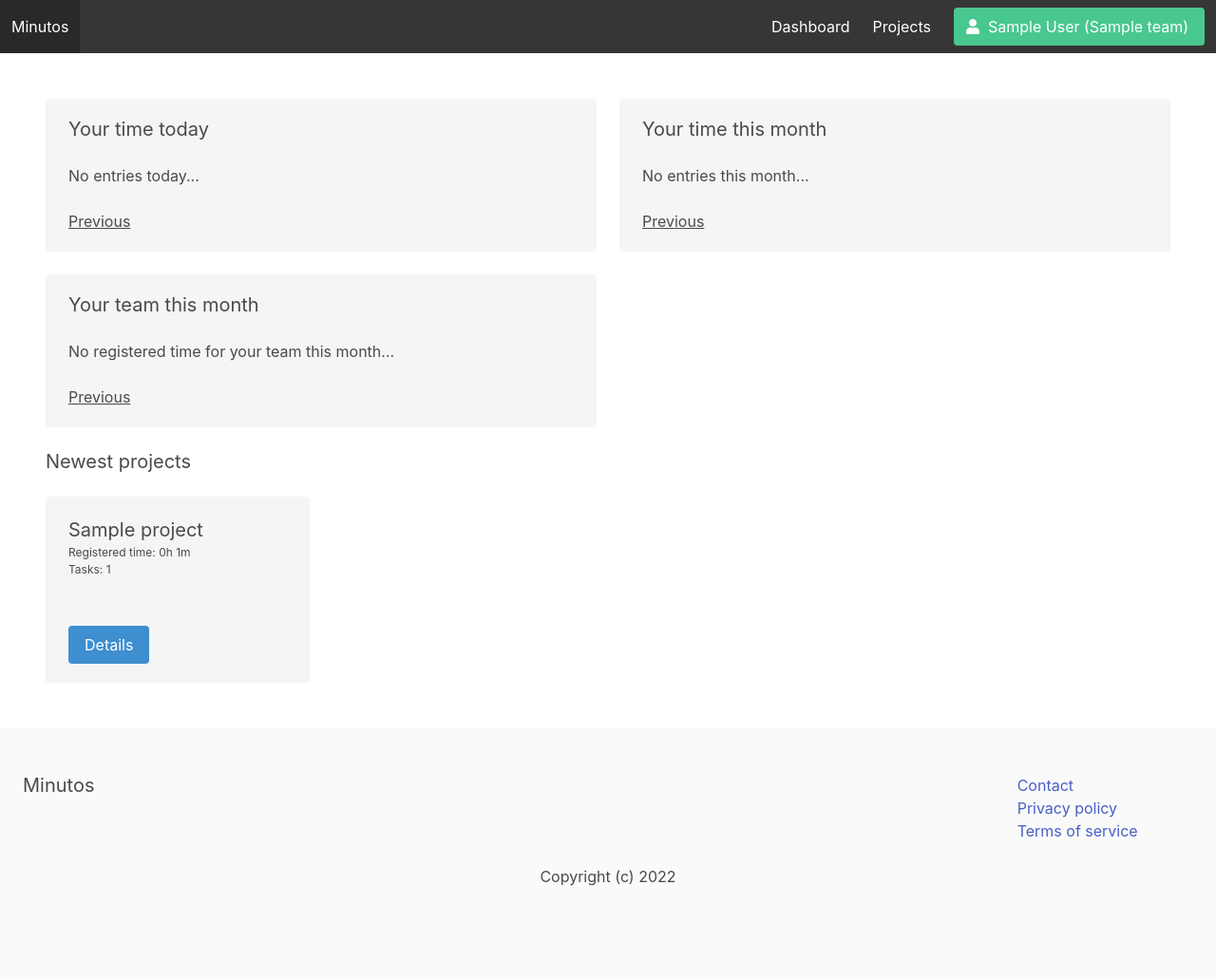
After one commit to napestershine/minutos, a Django app: page /dashboard/ in a window 1280 px wide. The commit adds this page. Shown: the whole page at 95% size. Run offline with Django 4.2, Linux system fonts and the light colour scheme; a user stored in the database is signed in; tables that the repository leaves empty hold one stand-in row (values such as "Sample post"); some libraries are stand-ins or nearby versions.

Commit message:
created dashboard

```diff
--- a/apps/core/templates/core/base.html
+++ b/apps/core/templates/core/base.html
@@ -31,6 +31,7 @@
                 {% if not request.user.is_authenticated %}
                     <a href="{% url 'plans' %}" class="navbar-item"> Plans </a>
                 {% else %}
+                    <a href="{% url 'dashboard' %}" class="navbar-item"> Dashboard </a>
                     <a href="{% url 'project:projects' %}" class="navbar-item"> Projects </a>
                 {% endif %}
                 <div class="navbar-item">
--- /dev/null
+++ b/apps/dashboard/templates/dashboard/dashboard.html
@@ -0,0 +1,181 @@
+{% extends 'core/base.html' %}
+
+{% load dashboardextras %}
+
+{% block title %}Dashboard{% endblock %}
+
+{% block content %}
+    <div class="columns is-multiline">
+        <div class="column is-6">
+            <div class="notification">
+                <h2 class="subtitle">
+                    Your time
+                    {% if num_days is 0 %}
+                        today
+                    {% else %}
+                        {{ date_user|date:'Y-m-d' }}
+                    {% endif %}
+                </h2>
+                {% if date_entries %}
+                    <table class="table is-fullwidth" style="text-align: left;">
+                        <thead>
+                        <tr>
+                            <th>Task</th>
+                            <th>Project</th>
+                            <th>Time</th>
+                        </tr>
+                        </thead>
+
+                        <tbody>
+                        {% for entry in date_entries %}
+                            <tr>
+                                <td>{{ entry.task.title }}</td>
+                                <td>{{ entry.project.title }}</td>
+                                <td>{{ entry.minutes|format_minutes }}</td>
+                            </tr>
+                        {% endfor %}
+
+                        </tbody>
+                        <tfoot>
+                        <tr>
+                            <td colspan="2">Total</td>
+                            <td>{{ time_for_user_and_date|format_minutes }}</td>
+                        </tr>
+                        </tfoot>
+                    </table>
+                {% else %}
+                    <p class="block">No entries today...</p>
+                {% endif %}
+
+                <a href="?num_days={{ num_days|add:'1' }}" class="mt-4">Previous</a>
+                {% if num_days > 0 %}
+                    <a href="?num_days={{ num_days|add:'-1' }}" class="mt-4">Next</a>
+                {% endif %}
+            </div>
+        </div>
+
+        <div class="column is-6">
+            <div class="notification">
+                <h2 class="subtitle">
+                    Your time
+                    {% if user_num_months is 0 %}
+                        this month
+                    {% else %}
+                        {{ user_month|date:'Y-m' }}
+                    {% endif %}
+                </h2>
+
+                {% if time_for_user_and_month %}
+                    <table class="table is-fullwidth" style="text-align: left;">
+                        <thead>
+                        <tr>
+                            <th>Project</th>
+                            <th>Time</th>
+                        </tr>
+                        </thead>
+
+                        <tbody>
+                        {% for project in all_projects %}
+                            {% if project.time_for_user_and_project_and_month > 0 %}
+
+                                <tr>
+                                    <td>{{ project.title }}</td>
+                                    <td>{{ project.time_for_user_and_project_and_month|format_minutes }}</td>
+                                </tr>
+                            {% endif %}
+                        {% endfor %}
+
+                        </tbody>
+                        <tfoot>
+                        <tr>
+                            <td><strong>Total</strong></td>
+                            <td><strong>{{ time_for_user_and_month|format_minutes }}</strong></td>
+                        </tr>
+                        </tfoot>
+                    </table>
+                {% else %}
+                    <p class="block">No entries this month...</p>
+                {% endif %}
+
+                <a href="?user_num_months={{ user_num_months|add:'1' }}" class="mt-4">Previous</a>
+                {% if user_num_months > 0 %}
+                    <a href="?user_num_months={{ user_num_months|add:'-1' }}" class="mt-4">Next</a>
+                {% endif %}
+            </div>
+        </div>
+
+        {% if request.user == team.created_by %}
+            <div class="column is-6">
+                <div class="notification">
+                    <h2 class="subtitle">
+                        Your team
+                        {% if team_num_months is 0 %}
+                            this month
+                        {% else %}
+                            {{ team_month|date:'Y-m' }}
+                        {% endif %}
+                    </h2>
+
+                    {% if time_for_team_and_month > 0 %}
+                        <table class="table is-fullwidth" style="text-align: left;">
+                            <thead>
+                            <tr>
+                                <th>Name</th>
+                                <th>Time</th>
+                            </tr>
+                            </thead>
+
+                            <tbody>
+                            {% for member in members %}
+                                <tr>
+                                    <td>{% firstof member.get_full_name member.username %}</td>
+                                    <td>{{ member.time_for_user_and_team_and_month|format_minutes }}</td>
+                                </tr>
+                            {% endfor %}
+
+                            </tbody>
+                            <tfoot>
+                            <tr>
+                                <td><strong>Total</strong></td>
+                                <td><strong>{{ time_for_user_and_month|format_minutes }}</strong></td>
+                            </tr>
+                            </tfoot>
+                        </table>
+                    {% else %}
+                        <p class="block">No registered time for your team this month...</p>
+                    {% endif %}
+
+                    <a href="?team_num_months={{ team_num_months|add:'1' }}" class="mt-4">Previous</a>
+                    {% if team_num_months > 0 %}
+                        <a href="?team_num_months={{ team_num_months|add:'-1' }}" class="mt-4">Next</a>
+                    {% endif %}
+
+                </div>
+            </div>
+        {% endif %}
+    </div>
+    <div class="columns is-multiline">
+        <div class="column is-12">
+            <h2 class="subtitle">Newest projects</h2>
+        </div>
+
+        {% for project in projects %}
+            <div class="column is-3">
+                <div class="notification">
+                    <h2 class="is-size-5">{{ project.title }}</h2>
+                    <p class="is-size-7">Registered time: {{ project.registered_time|format_minutes }}</p>
+                    <p class="is-size-7">Tasks: {{ project.num_tasks_todo }}</p>
+                    <hr>
+                    <a href="{% url 'project:project' project.id %}" class="button is-info">Details</a>
+                </div>
+            </div>
+        {% empty %}
+            <div class="column is-3">
+                <div class="notification">
+                    <p>No projects yet...</p>
+                </div>
+            </div>
+        {% endfor %}
+
+    </div>
+{% endblock %}
--- /dev/null
+++ b/apps/dashboard/templatetags/dashboardextras.py
@@ -0,0 +1,9 @@
+from django import template
+
+
+def format_minutes(value):
+    return '{:2d}h {:2d}m'.format(*divmod(value, 60))
+
+
+register = template.Library()
+register.filter('format_minutes', format_minutes)
--- a/apps/dashboard/urls.py
+++ b/apps/dashboard/urls.py
@@ -1,6 +1,9 @@
 from django.urls import path, include
 
+from .views import dashboard
+
 urlpatterns = [
+    path('', dashboard, name='dashboard'),
     path('projects/', include('apps.project.urls')),
     path('myaccount/', include('apps.userprofile.urls')),
     path('myaccount/teams/', include('apps.team.urls')),
--- a/apps/dashboard/views.py
+++ b/apps/dashboard/views.py
@@ -1,3 +1,75 @@
-from django.shortcuts import render
+# import python
+from datetime import datetime, timedelta
+from dateutil.relativedelta import relativedelta
 
-# Create your views here.
+# import django
+from django.contrib.auth.decorators import login_required
+from django.shortcuts import render, redirect, get_object_or_404
+
+# Import models
+from apps.project.models import Entry
+from apps.team.models import Team
+
+# utilities
+from .utilities import get_time_for_user_and_date, get_time_for_team_and_month, get_time_for_user_and_month
+from .utilities import get_time_for_user_and_project_and_month, get_time_for_user_and_team_and_month
+
+
+# Views
+
+@login_required
+def dashboard(request):
+    # Check if active team
+    if not request.user.userprofile.active_team_id:
+        return redirect('myaccount')
+
+    # Get team and set variable
+
+    team = get_object_or_404(Team, pk=request.user.userprofile.active_team_id, status=Team.ACTIVE)
+    all_projects = team.projects.all()
+    members = team.members.all()
+
+    # user date, pagination
+    num_days = int(request.GET.get('num_days', 0))
+    date_user = datetime.now() - timedelta(days=num_days)
+    date_entries = Entry.objects.filter(team=team, created_by=request.user, created_at__date=date_user, is_tracked=True)
+
+    # user month, pagination
+    user_num_months = int(request.GET.get('user_num_months', 0))
+    user_month = datetime.now() - relativedelta(months=user_num_months)
+
+    for project in all_projects:
+        project.time_for_user_and_project_and_month = get_time_for_user_and_project_and_month(
+            team,
+            project,
+            request.user,
+            user_month)
+
+    # team month, pagination
+
+    team_num_months = int(request.GET.get('team_num_months', 0))
+    team_month = datetime.now() - relativedelta(months=team_num_months)
+
+    for member in members:
+        member.time_for_user_and_team_and_month = get_time_for_user_and_team_and_month(
+            team,
+            member,
+            team_month)
+
+    context = {
+        'team': team,
+        'all_projects': all_projects,
+        'projects': all_projects[0:4],
+        'date_entries': date_entries,
+        'num_days': num_days,
+        'date_user': date_user,
+        'members': members,
+        'user_num_months': user_num_months,
+        'user_month': user_month,
+        'team_num_months': team_num_months,
+        'team_month': team_month,
+        'time_for_user_and_date': get_time_for_user_and_date(team, request.user, date_user),
+        'time_for_user_and_month': get_time_for_user_and_month(team, request.user, user_month),
+        'time_for_team_and_month': get_time_for_team_and_month(team, team_month),
+    }
+    return render(request, 'dashboard/dashboard.html', context)
--- a/apps/project/templates/project/edit_entry.html
+++ b/apps/project/templates/project/edit_entry.html
@@ -7,7 +7,7 @@
         <nav class="breadcrumb" aria-label="breadcrumbs">
             <ul>
                 <li>
-                    <a href="#">Dashboard</a>
+                    <a href="{% url 'dashboard' %}">Dashboard</a>
                 </li>
                 <li>
                     <a href="{% url 'project:projects' %}">Projects</a>
--- a/apps/project/templates/project/edit_project.html
+++ b/apps/project/templates/project/edit_project.html
@@ -7,7 +7,7 @@
         <nav class="breadcrumb" aria-label="breadcrumbs">
             <ul>
                 <li>
-                    <a href="#">Dashboard</a>
+                    <a href="{% url 'dashboard' %}">Dashboard</a>
                 </li>
                 <li>
                     <a href="{% url 'project:projects' %}">Projects</a>
--- a/apps/project/templates/project/edit_task.html
+++ b/apps/project/templates/project/edit_task.html
@@ -7,7 +7,7 @@
         <nav class="breadcrumb" aria-label="breadcrumbs">
             <ul>
                 <li>
-                    <a href="#">Dashboard</a>
+                    <a href="{% url 'dashboard' %}">Dashboard</a>
                 </li>
                 <li>
                     <a href="{% url 'project:projects' %}">Projects</a>
--- a/apps/project/templates/project/project.html
+++ b/apps/project/templates/project/project.html
@@ -1,4 +1,6 @@
 {% extends 'core/base.html' %}
+
+{% load dashboardextras %}
 
 {% block title %}{{ project.title }}{% endblock %}
 
@@ -7,7 +9,7 @@
         <nav class="breadcrumb" aria-label="breadcrumbs">
             <ul>
                 <li>
-                    <a href="#">Dashboard</a>
+                    <a href="{% url 'dashboard' %}">Dashboard</a>
                 </li>
                 <li>
                     <a href="{% url 'project:projects' %}">Projects</a>
@@ -49,7 +51,7 @@
                     <div class="column is-4">
                         <div class="notification">
                             <h3 class="is-size-5">{{ task.title }}</h3>
-                            <p>Registered time: {{ task.registered_time }}</p>
+                            <p>Registered time: {{ task.registered_time|format_minutes }}</p>
                             <hr>
                             <a href="{% url 'project:task' project.id task.id %}" class="button is-success">Details</a>
                         </div>
--- a/apps/project/views.py
+++ b/apps/project/views.py
@@ -85,7 +85,8 @@ def task(request, project_id, task_id):
             task=task,
             minutes=minutes_total,
             created_by=request.user,
-            created_at=date
+            created_at=date,
+            is_tracked=True
         )
 
     return render(request, 'project/task.html', {
--- a/apps/team/templates/team/add.html
+++ b/apps/team/templates/team/add.html
@@ -5,7 +5,7 @@
 
     <nav class="breadcrumb" aria-label="breadcrumbs">
         <ul>
-            <li><a href="#">Dashboard</a></li>
+            <li><a href="{% url 'dashboard' %}">Dashboard</a></li>
             <li><a href="{% url 'myaccount' %}">My account</a></li>
             <li class="is-active">
                 <a href="{% url 'team:add' %}" aria-current="page">Add team</a>
--- a/apps/team/templates/team/edit.html
+++ b/apps/team/templates/team/edit.html
@@ -5,7 +5,7 @@
 
     <nav class="breadcrumb" aria-label="breadcrumbs">
         <ul>
-            <li><a href="#">Dashboard</a></li>
+            <li><a href="{% url 'dashboard' %}">Dashboard</a></li>
             <li><a href="{% url 'myaccount' %}">My account</a></li>
             <li class="is-active">
                 <a href="{% url 'team:edit' %}" aria-current="page">Edit team</a>
--- a/apps/team/templates/team/team.html
+++ b/apps/team/templates/team/team.html
@@ -5,7 +5,7 @@
 
     <nav class="breadcrumb" aria-label="breadcrumbs">
         <ul>
-            <li><a href="#">Dashboard</a></li>
+            <li><a href="{% url 'dashboard' %}">Dashboard</a></li>
             <li><a href="{% url 'myaccount' %}">My account</a></li>
             <li class="is-active">
                 <a href="{% url 'team:team' team.id %}" aria-current="page">{{ team.title }}</a>
--- a/apps/userprofile/templates/userprofile/edit_profile.html
+++ b/apps/userprofile/templates/userprofile/edit_profile.html
@@ -6,7 +6,7 @@
 
     <nav class="breadcrumb" aria-label="breadcrumbs">
         <ul>
-            <li><a href="#">Dashboard</a></li>
+            <li><a href="{% url 'dashboard' %}">Dashboard</a></li>
             <li><a href="{% url 'myaccount' %}">My account</a></li>
             <li class="is-active"><a href="{% url 'edit_profile' %}" aria-current="page">Edit profile</a></li>
         </ul>
--- a/apps/userprofile/templates/userprofile/myaccount.html
+++ b/apps/userprofile/templates/userprofile/myaccount.html
@@ -5,7 +5,7 @@
 {% block content %}
     <nav class="breadcrumb" aria-label="breadcrumbs">
         <ul>
-            <li><a href="#">Dashboard</a></li>
+            <li><a href="{% url 'dashboard' %}">Dashboard</a></li>
             <li class="is-active"><a href="{% url 'myaccount' %}" aria-current="page">My account</a></li>
         </ul>
     </nav>
```
Also changed, not shown: apps/dashboard/utilities.py (added, +57 -0 lines), apps/project/templates/project/projects.html (+5 -3 lines), apps/project/templates/project/task.html (+9 -4 lines), tasks.md (+5 -5 lines), apps/dashboard/templatetags/__init__.py (added).
